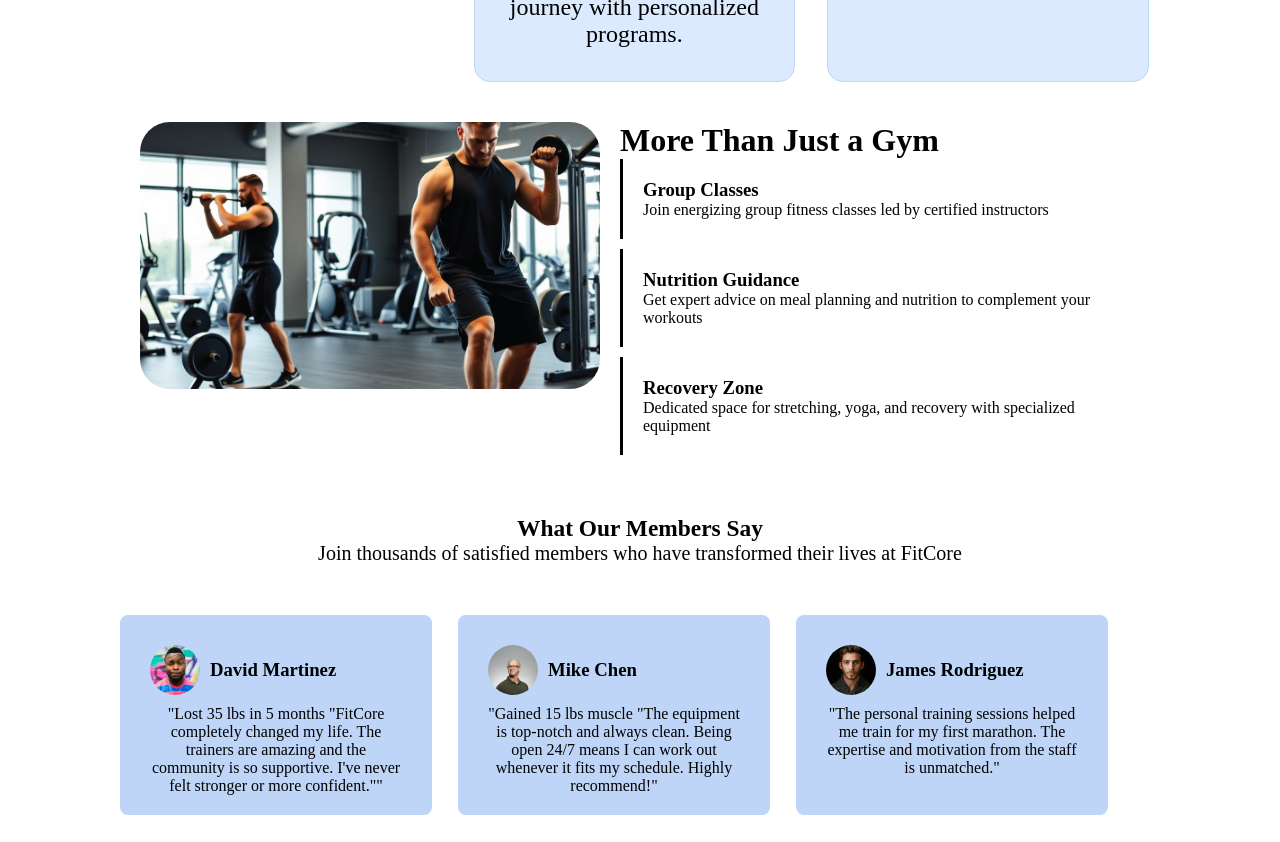
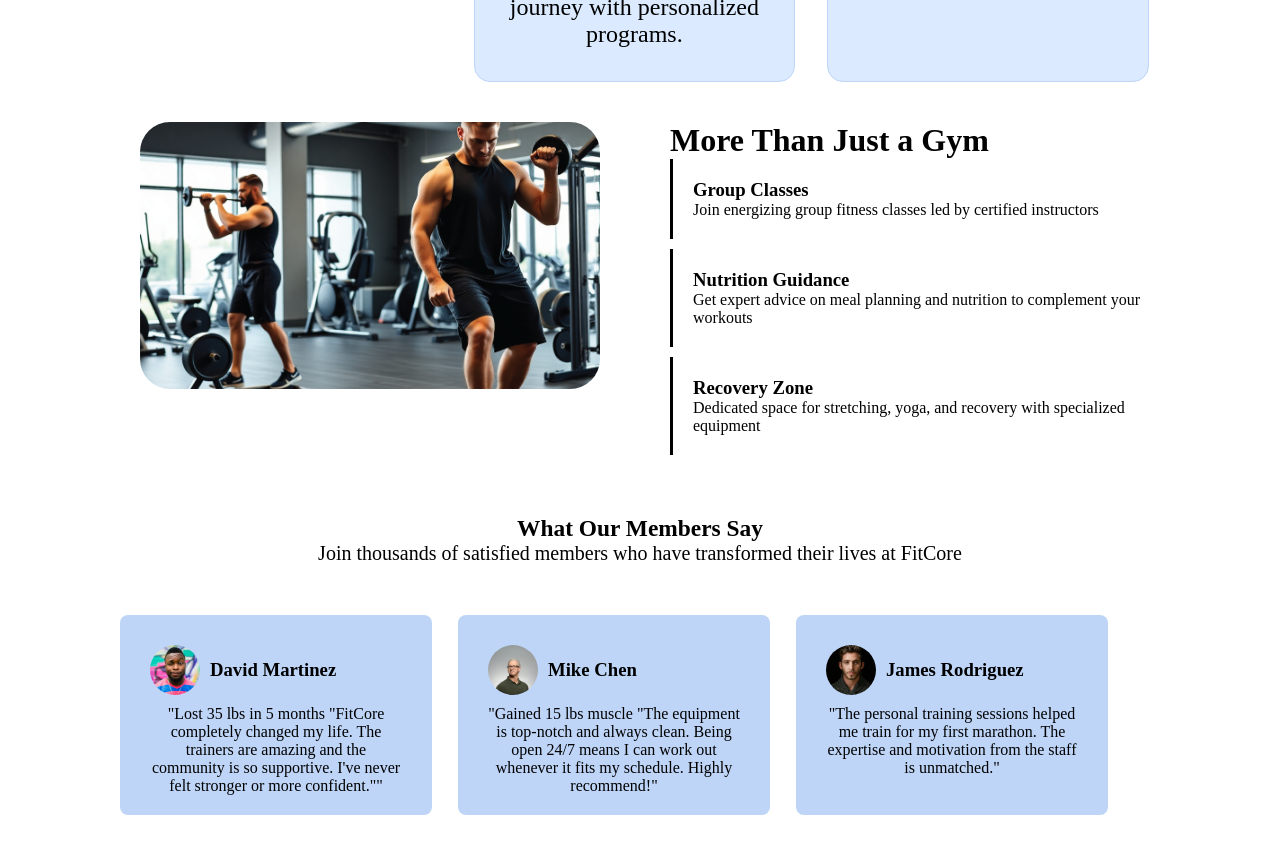
Before and after one commit to M7MD-gom3aa/Fitcore-GYM, a plain HTML site: page index.html in a window 1280 px wide. Shown: the part 1058-1900 px from the top of the page. Drawn offline with Linux system fonts and the light colour scheme.

Commit message:
Update style.css

```diff
--- a/style.css
+++ b/style.css
@@ -147,7 +147,8 @@ header img {
 }
 .features {
   float: left;
-  width: calc(100% - 540px); /* الصورة 500px + مسافة صغيرة */
+  margin-left: 50px; /* المسافة بين الصورة والنص */
+  width: calc(100% - 550px); /* الصورة 500px + المسافة 50px */
 }
 .more {
   padding-top: 20px;
```
